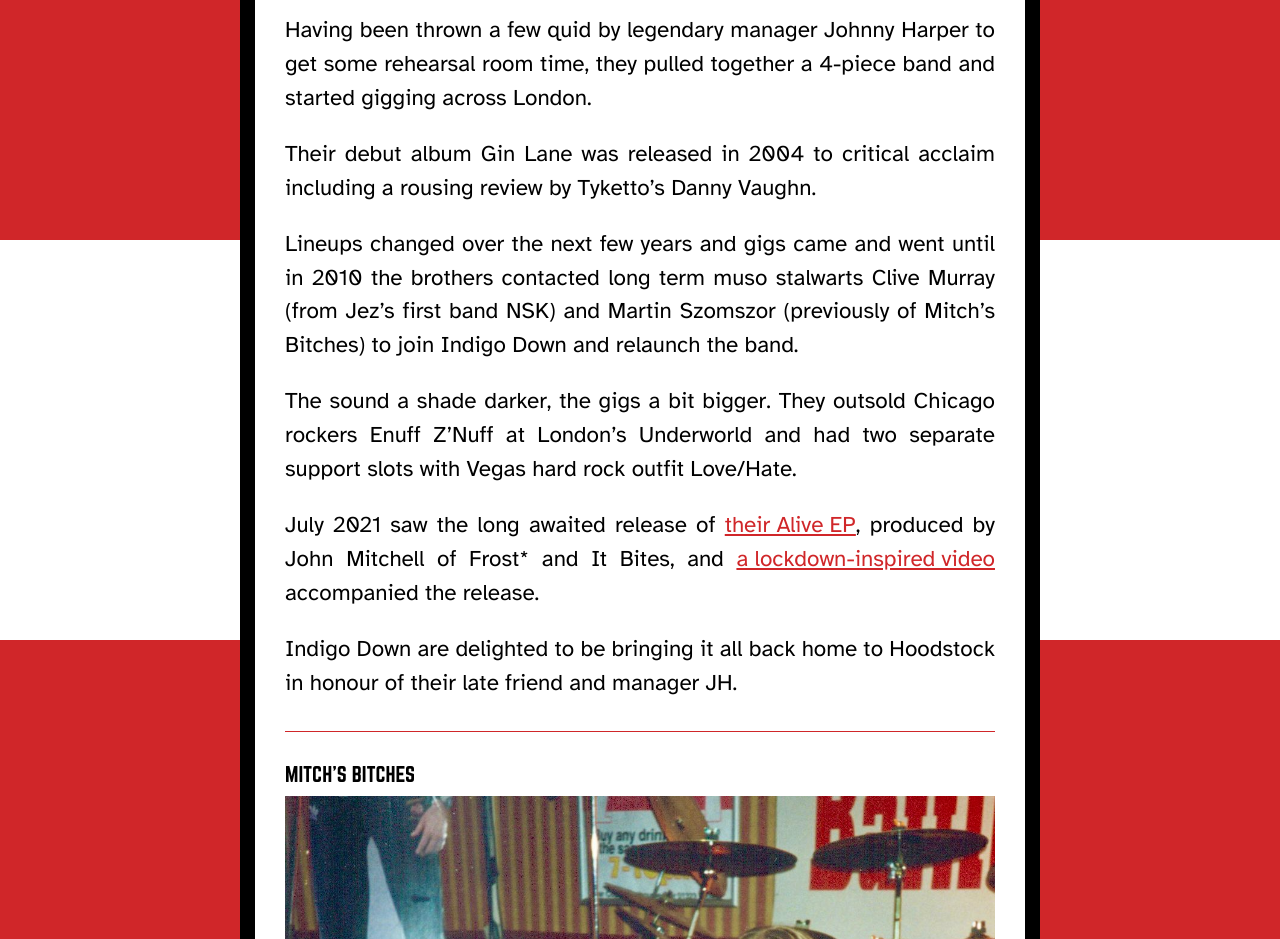
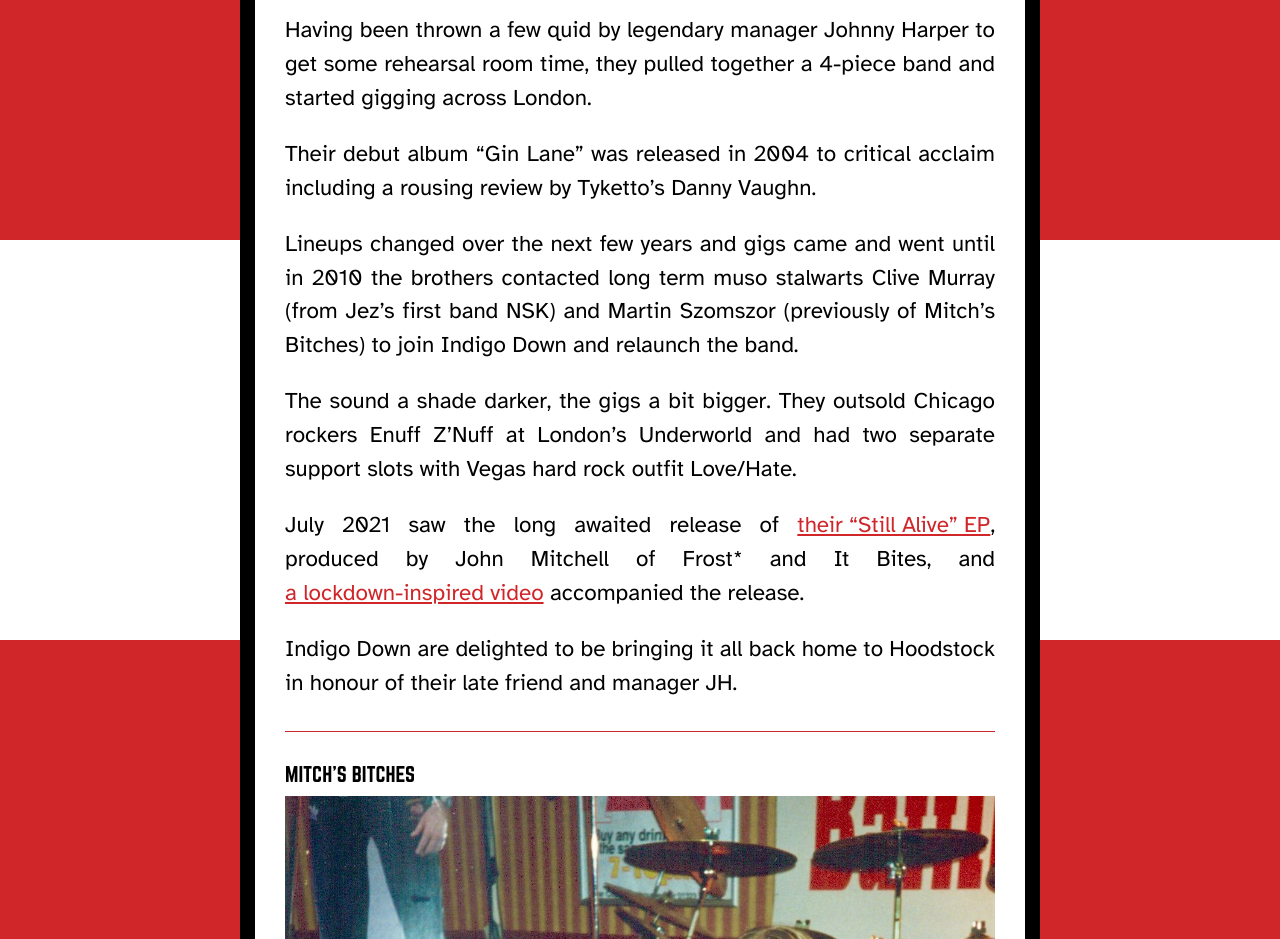
Before and after one commit to axemonkey/hoodstock.rocks, an Eleventy site: page hoodstock.rocks/bands.njk in a window 1280 px wide. Shown: the part 2960-3899 px from the top of the page. Built offline with nearby package versions, Linux system fonts and the light colour scheme; Eleventy itself is replaced by a stand-in of ours; files that its build step writes are made by us from their sources; files whose address does not match are found by name.

Commit message:
punctuation tweak

```diff
--- a/hoodstock.rocks/bands.njk
+++ b/hoodstock.rocks/bands.njk
@@ -63,10 +63,10 @@ currPage: bands
 			<div class="copy">
 				<p><a href="https://indigodown.com/">Indigo Down</a> were formed in 1999 by the Fielder brothers, Jez and Paul. The band was inspired by the melodic hard rock of the early 90s, which of course meant long hair and eyeliner.</p>
 				<p>Having been thrown a few quid by legendary manager Johnny Harper to get some rehearsal room time, they pulled together a 4-piece band and started gigging across London.</p>
-				<p>Their debut album Gin Lane was released in 2004 to critical acclaim including a rousing review by Tyketto’s Danny Vaughn.</p>
+				<p>Their debut album &ldquo;Gin Lane&rdquo; was released in 2004 to critical acclaim including a rousing review by Tyketto’s Danny Vaughn.</p>
 				<p>Lineups changed over the next few years and gigs came and went until in 2010 the brothers contacted long term muso stalwarts Clive Murray (from Jez’s first band NSK) and Martin Szomszor (previously of Mitch’s Bitches) to join Indigo Down and relaunch the band.</p>
 				<p>The sound a shade darker, the gigs a bit bigger. They outsold Chicago rockers Enuff Z’Nuff at London’s Underworld and had two separate support slots with Vegas hard rock outfit Love/Hate.</p>
-				<p>July 2021 saw the long awaited release of <a href="https://indigodown.com/release">their Alive EP</a>, produced by John Mitchell of Frost* and It Bites, and <a href="https://www.youtube.com/watch?v=UAFhv4xKi0c">a lockdown-inspired video</a> accompanied the release.</p>
+				<p>July 2021 saw the long awaited release of <a href="https://indigodown.com/still-alive">their &ldquo;Still Alive&rdquo; EP</a>, produced by John Mitchell of Frost* and It Bites, and <a href="https://www.youtube.com/watch?v=UAFhv4xKi0c">a lockdown-inspired video</a> accompanied the release.</p>
 				<p>Indigo Down are delighted to be bringing it all back home to Hoodstock in honour of their late friend and manager JH.</p>
 			</div>
 		</div>
```
Also changed, not shown: 1 other file.
